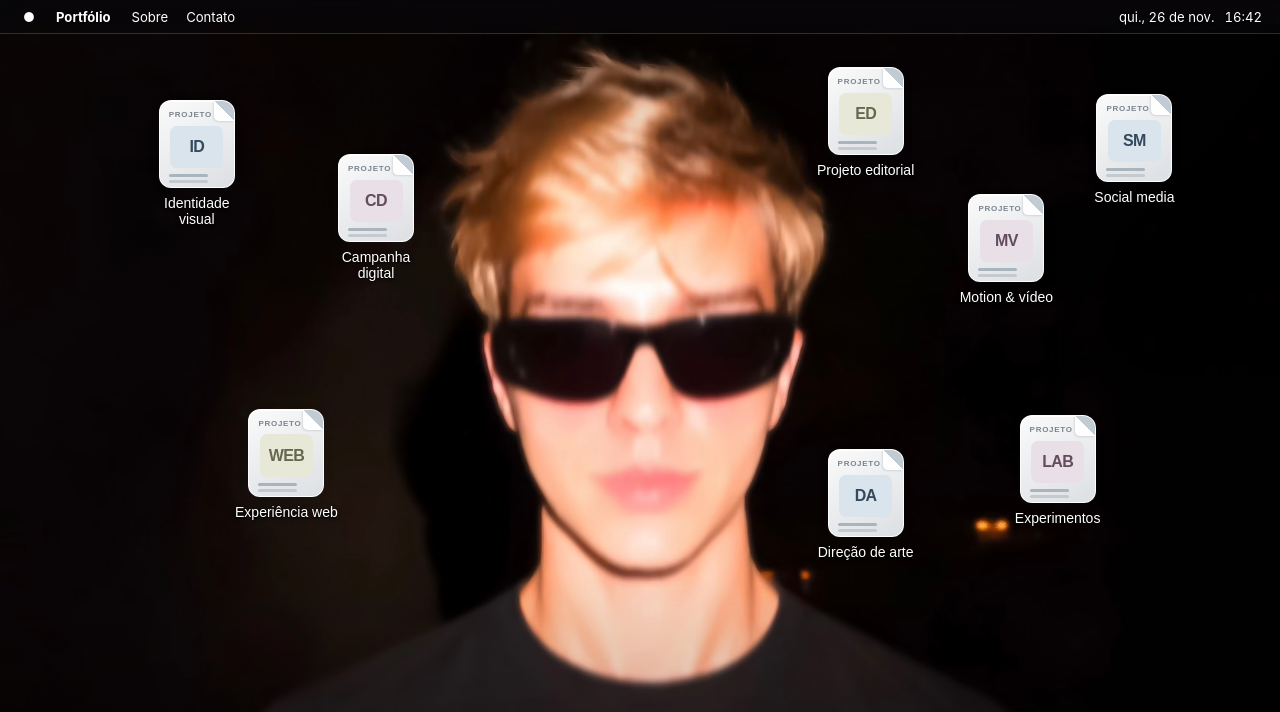
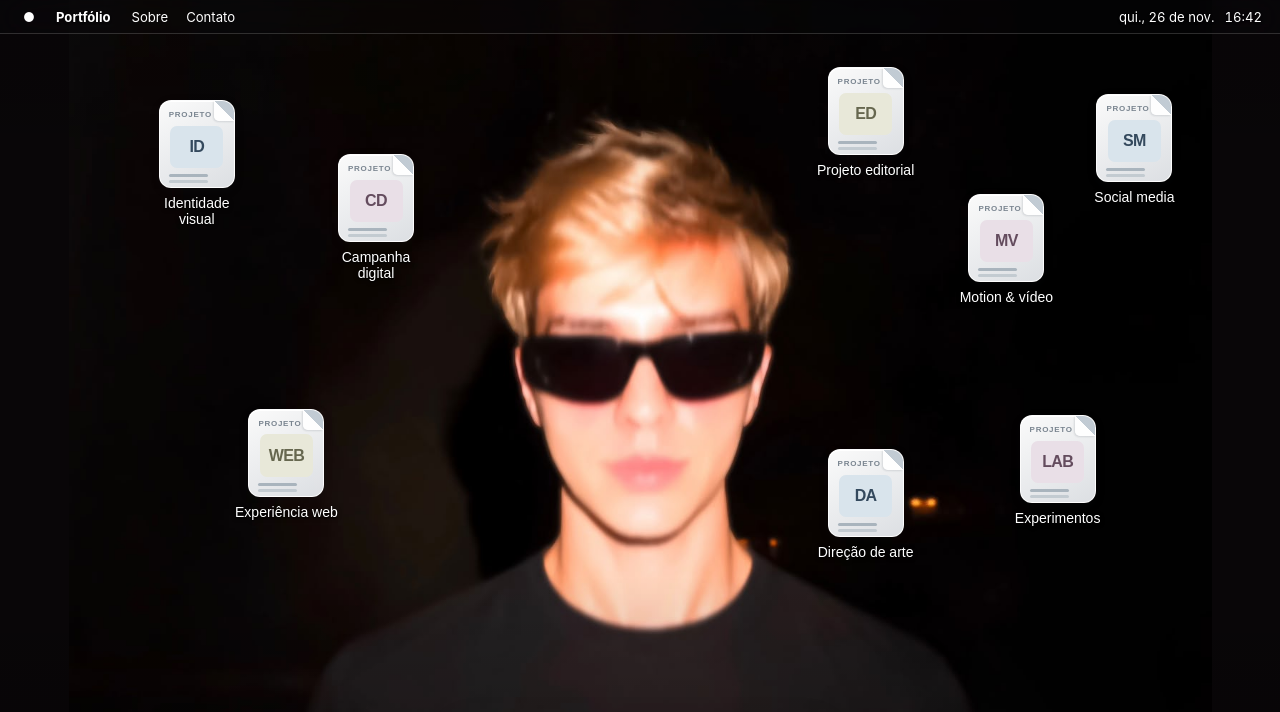
Before and after one commit to rodrigopez-dev/portfolio-rodrigo-desktop, a plain HTML site: page index.html in a window 1280 px wide. Shown: the top 712 px of the page. Drawn offline with Linux system fonts and the light colour scheme.

Commit message:
Revert "Use resized portrait wallpaper"
This reverts commit cd926d65bb7d9f742515e830111f37e91867c560.

```diff
--- a/index.html
+++ b/index.html
@@ -5,7 +5,7 @@
   <meta name="viewport" content="width=device-width, initial-scale=1.0" />
   <meta name="description" content="Portfólio criativo apresentado como um desktop interativo." />
   <title>Meu Portfólio — Desktop Criativo</title>
-  <link rel="stylesheet" href="styles.css?v=3" />
+  <link rel="stylesheet" href="styles.css?v=2" />
 </head>
 <body>
   <main class="desktop" aria-label="Portfólio em formato de desktop">
--- a/styles.css
+++ b/styles.css
@@ -51,7 +51,7 @@
 @media(max-width:700px){.dock{position:fixed;z-index:30}.menubar{position:sticky;top:0}.workspace{padding-bottom:calc(140px + env(safe-area-inset-bottom))}}
 
 /* User-supplied portrait wallpaper. Keep the subject centered as the viewport changes. */
-.wallpaper{position:fixed;inset:0;background:#090608 url("assets/wallpaper-v2.jpg") center top / cover no-repeat}
+.wallpaper{position:fixed;inset:0;background:#090608 url("assets/wallpaper.jpeg") center 39% / cover no-repeat}
 .wallpaper::after{content:"";position:absolute;inset:0;background:linear-gradient(180deg,rgba(0,0,0,.18),transparent 24%,transparent 72%,rgba(0,0,0,.22));pointer-events:none}
 .menubar{color:#fff;background:rgba(13,12,16,.3);border-bottom-color:rgba(255,255,255,.16);text-shadow:0 1px 2px rgba(0,0,0,.55)}
 .desktop-item{color:#fff;text-shadow:0 1px 4px #000,0 1px 2px #000}
@@ -60,7 +60,7 @@
 @media(prefers-reduced-transparency:reduce){.menubar{color:#fff;background:#151418}.dock{background:#323237}}
 @media(max-width:700px){.workspace{grid-template-columns:repeat(2,minmax(0,1fr));column-gap:clamp(22px,10vw,64px);padding-left:18px;padding-right:18px}.desktop-item{justify-self:center}}
 
-/* The new wide portrait can fill the desktop without cropping the head. */
-.wallpaper{background-position:center 24px;background-size:cover}
+/* Fit the entire portrait on wide screens and keep files away from the face. */
+.wallpaper{background-position:center center;background-size:contain}
 @media(min-width:701px){.p3{left:auto;right:28%;top:4%}.p4{right:17%;top:23%}.p5{right:7%;top:8%}.p7{left:auto;right:28%;top:61%}.p8{right:13%;top:56%}}
 @media(max-width:700px){.wallpaper{background-position:center center;background-size:cover}}
```
Also changed, not shown: assets/wallpaper-v2.jpg (deleted).
